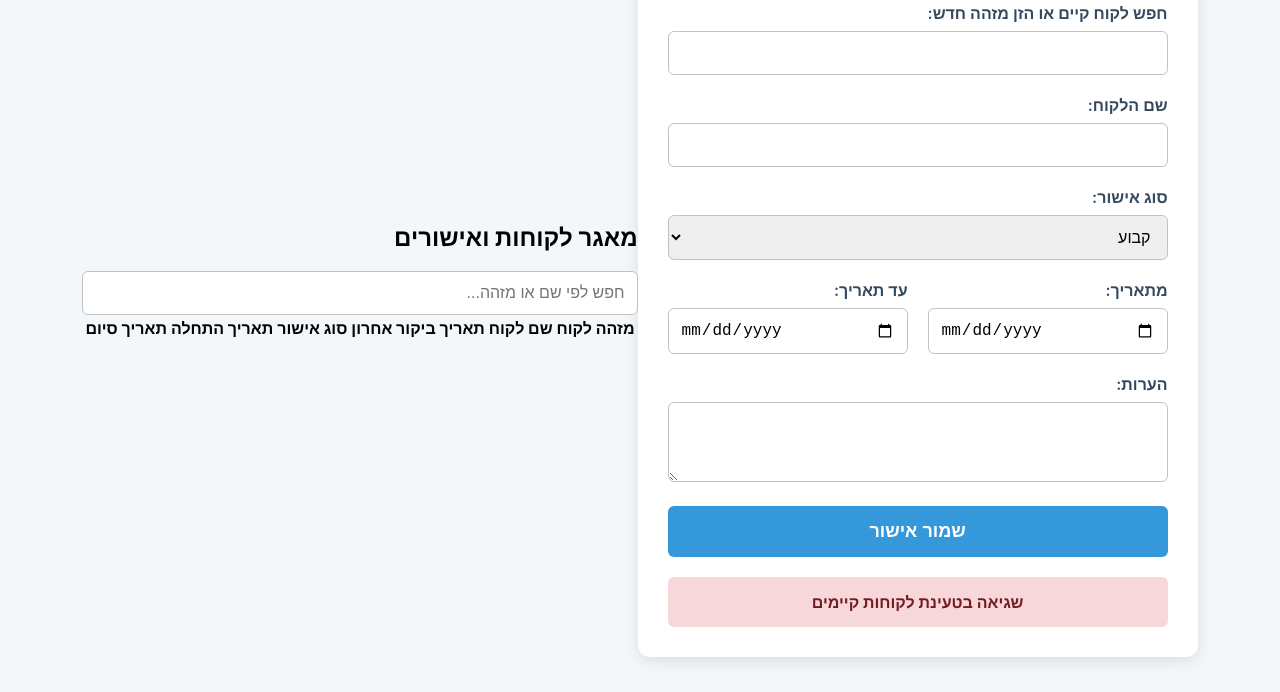
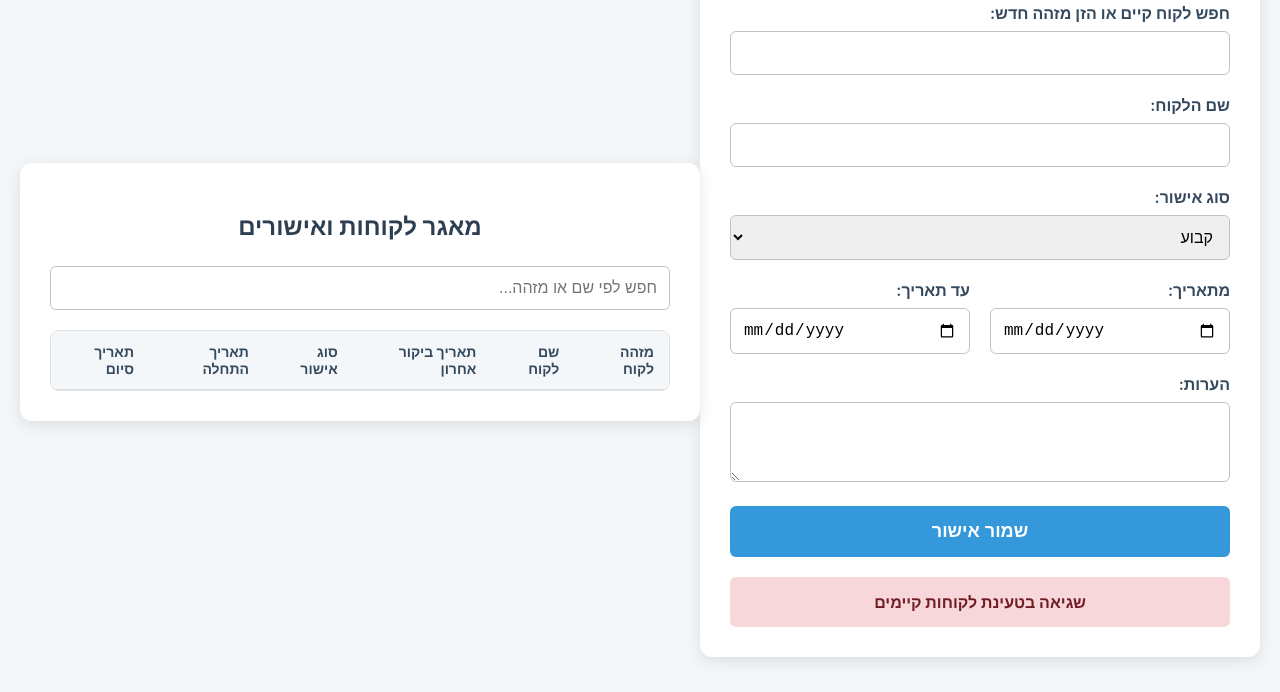
Before and after one commit to sirverz123-create/ApprovalsGui, a plain HTML site: page index.html in a window 1280 px wide. Shown: the part 148-840 px from the top of the page. Drawn offline with Linux system fonts and the light colour scheme; no server answers.

Commit message:
Update style.css
Upgrade for table view on frontend manager

```diff
--- a/style.css
+++ b/style.css
@@ -98,4 +98,65 @@ button:hover {
     background-color: #f8d7da;
     color: #721c24;
     display: block;
+
 }
+
+/* ===== עיצובים חדשים עבור הטבלה ===== */
+.data-table-section {
+    background-color: #ffffff;
+    padding: 30px;
+    border-radius: 12px;
+    box-shadow: 0 4px 15px rgba(0,0,0,0.1);
+    width: 100%;
+    max-width: 900px;
+    margin-top: 40px;
+}
+
+.data-table-section h2 {
+    text-align: center;
+    color: #2c3e50;
+    margin-bottom: 25px;
+}
+
+#search-input {
+    width: 100%;
+    padding: 12px;
+    border: 1px solid #bdc3c7;
+    border-radius: 6px;
+    box-sizing: border-box;
+    font-size: 16px;
+    margin-bottom: 20px;
+}
+
+.table-container {
+    max-height: 500px;
+    overflow-y: auto; /* מאפשר גלילה אם הטבלה ארוכה */
+    border: 1px solid #e0e0e0;
+    border-radius: 8px;
+}
+
+#clients-table {
+    width: 100%;
+    border-collapse: collapse;
+    font-size: 14px;
+}
+
+#clients-table th, #clients-table td {
+    padding: 12px 15px;
+    text-align: right;
+    border-bottom: 1px solid #e0e0e0;
+}
+
+#clients-table thead tr {
+    background-color: #f4f7f9;
+    color: #34495e;
+    font-weight: 600;
+}
+
+#clients-table tbody tr:nth-of-type(even) {
+    background-color: #fcfcfc;
+}
+
+#clients-table tbody tr:hover {
+    background-color: #ecf0f1;
+}
```
